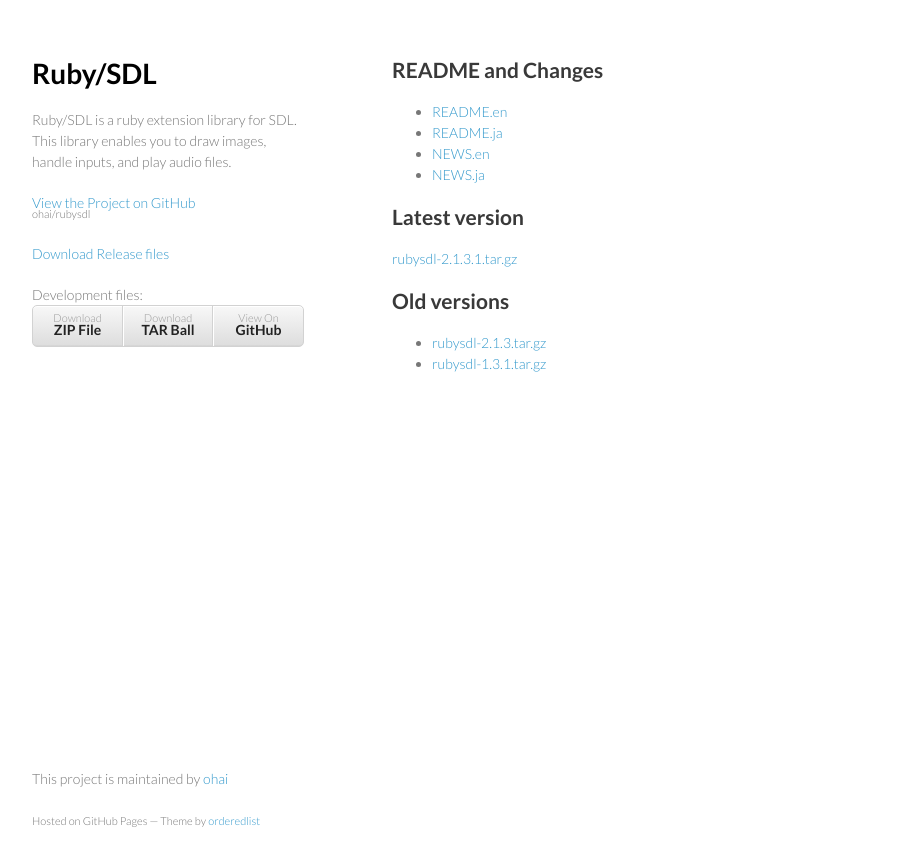
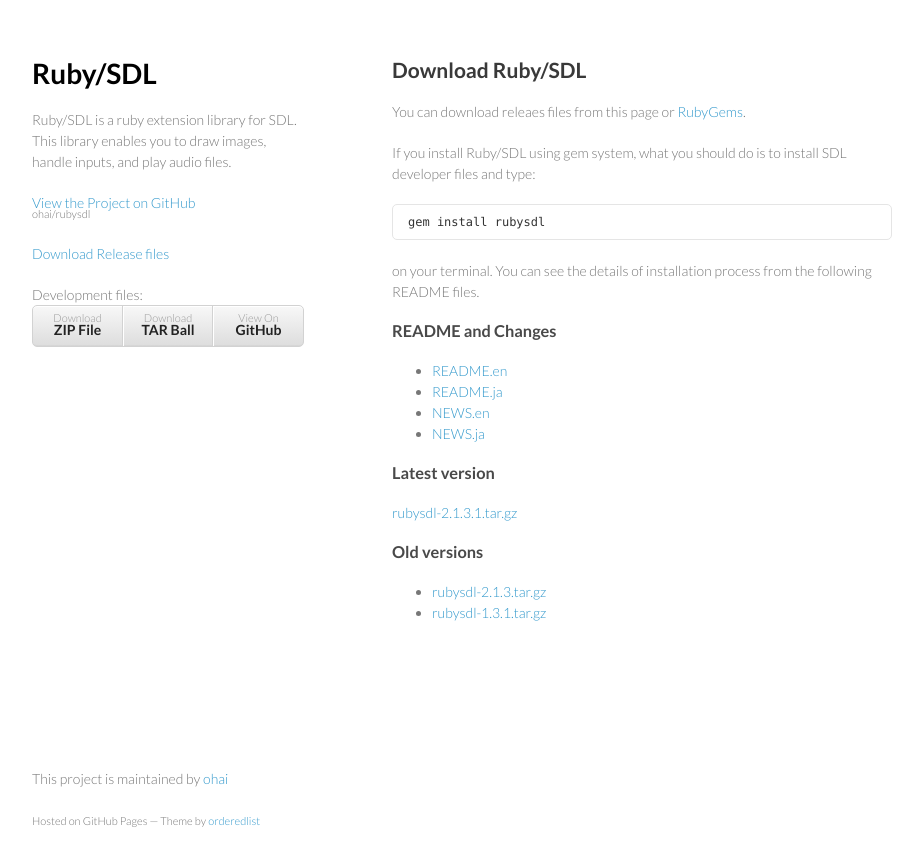
Before and after one commit to ohai/rubysdl, a Jekyll site: the page built from download.md, in a window 1280 px wide. Shown: the top 866 px of the page, without its empty margins (178-1101 px from the left). Built offline with Jekyll 4.4.1, drawn with Linux system fonts in a browser that asks for light colours.

Commit message:
Describe the installation process.

```diff
--- a/download.md
+++ b/download.md
@@ -2,17 +2,29 @@
 layout: default
 title: Download Ruby/SDL
 ---
+## Download Ruby/SDL
 
-## README and Changes
+You can download releaes files from this page or
+[RubyGems](https://rubygems.org/gems/rubysdl).
+
+If you install Ruby/SDL using gem system, what you should do is to
+install SDL developer files and type:
+
+    gem install rubysdl
+
+on your terminal. You can see the details of installation process
+from the following README files.
+
+### README and Changes
 - [README.en](https://raw2.github.com/ohai/rubysdl/master/README.en)
 - [README.ja](https://raw2.github.com/ohai/rubysdl/master/README.ja)
 - [NEWS.en](https://raw2.github.com/ohai/rubysdl/master/NEWS.en)
 - [NEWS.ja](https://raw2.github.com/ohai/rubysdl/master/NEWS.ja)
 
-## Latest version
+### Latest version
 [rubysdl-2.1.3.1.tar.gz](archives/rubysdl-2.1.3.1.tar.gz)
 
-## Old versions
+### Old versions
 
 - [rubysdl-2.1.3.tar.gz](archives/rubysdl-2.1.3.tar.gz)
 - [rubysdl-1.3.1.tar.gz](archives/rubysdl-1.3.1.tar.gz)
```
